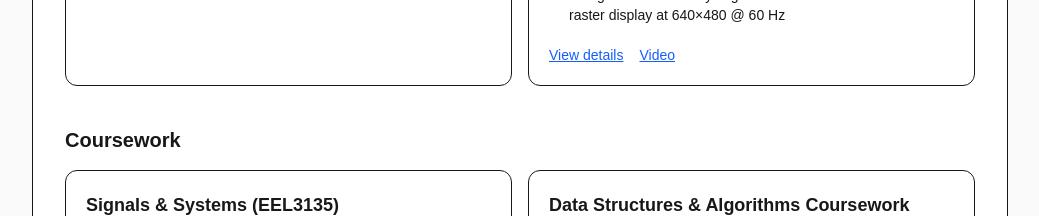
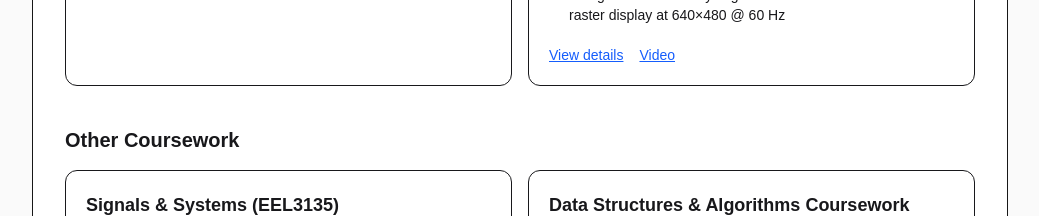
Before and after one commit to arionstern/engineering-portfolio, a Next.js app: page /labs in a window 1280 px wide. Shown: the part 1160-1376 px from the top of the page, without its empty margins (120-1159 px from the left). Built offline with nearby package versions, Linux system fonts and the light colour scheme.

Commit message:
changed Coursework to other coursework

```diff
--- a/src/app/labs/page.tsx
+++ b/src/app/labs/page.tsx
@@ -37,7 +37,7 @@ export default function LabsPage() {
   const groups = {
     "Microprocessor Applications": labItems.filter((i) => i.area === "Microprocessor Applications"),
     "Digital Logic / FPGA": labItems.filter((i) => i.area === "Digital Logic / FPGA"),
-    Coursework: labItems.filter((i) => i.area === "Coursework"),
+    "Other Coursework": labItems.filter((i) => i.area === "Coursework"),
   };
 
   return (
```
